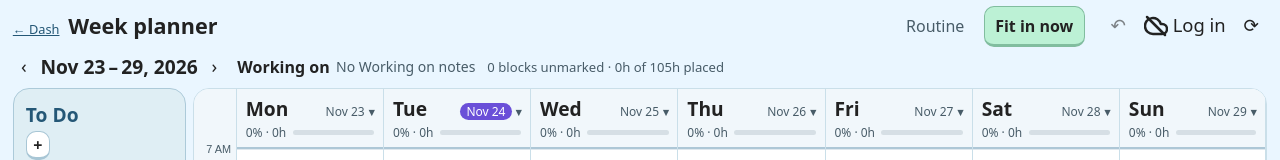
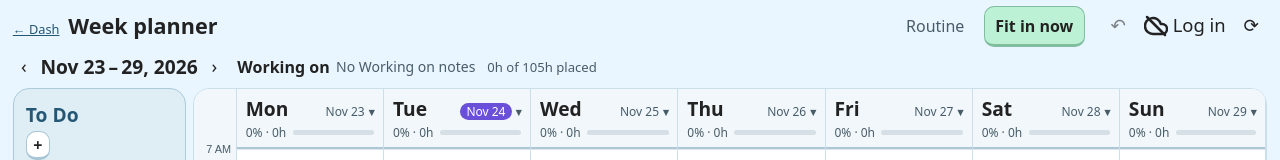
Before and after one commit to sunnwydays/quick-notes, a plain HTML site: page plan.html in a window 1280 px wide. Shown: the top 160 px of the page. Drawn offline with Linux system fonts and the light colour scheme.

Commit message:
Drop the unmarked blocks count from the planner header

```diff
--- a/plan.html
+++ b/plan.html
@@ -36,7 +36,7 @@
       </div>
       <p class="muted" id="plan-status" role="status"></p>
       <section id="goals" aria-label="Working on"></section>
-      <p class="muted" id="week-stats"><span id="week-unmarked"></span><span id="week-load"></span></p>
+      <p class="muted" id="week-stats"><span id="week-load"></span></p>
       <section id="drop-choices" aria-label="Rescheduling options" aria-live="polite" hidden></section>
     </div>
     <nav id="day-tabs" aria-label="Day"></nav>
--- a/plan.js
+++ b/plan.js
@@ -1423,19 +1423,9 @@ function reviewMarks(key) {
   return marks;
 }
 
-function refreshReviewStatus(layouts) {
+function refreshReviewStatus() {
   const now = new Date();
-  const today = dayKey(now);
-  const minute = now.getHours() * 60 + now.getMinutes();
-  $('day-review').hidden = minute < REVIEW_START;
-  let unmarked = 0;
-  for (const [i, key] of plan.keys.entries()) {
-    if (key > today) continue;
-    const marks = reviewMarks(key);
-    const blocks = layouts?.[i].blocks ?? layoutDay(plan.days[key]).blocks;
-    unmarked += blocks.filter((block) => (key < today || block.until <= minute) && !marks.has(blockKey(block.start))).length;
-  }
-  $('week-unmarked').textContent = `${unmarked} ${unmarked === 1 ? 'block' : 'blocks'} unmarked`;
+  $('day-review').hidden = now.getHours() * 60 + now.getMinutes() < REVIEW_START;
 }
 
 function refreshReviewRows() {
@@ -1920,7 +1910,7 @@ function renderPlanner() {
   const layouts = plan.keys.map((key) => layoutDay(plan.days[key]));
   const loads = layouts.map((layout, i) => dayLoad(plan.days[plan.keys[i]], layout.blocks));
   renderGoals(layouts, loads);
-  refreshReviewStatus(layouts);
+  refreshReviewStatus();
   refreshReviewRows();
   const all = layouts.flatMap((layout) => layout.blocks);
   const from = Math.floor(Math.min(PLAN_START, ...all.map((b) => b.start)) / 60) * 60;
```
Also changed, not shown: 1 other file.
